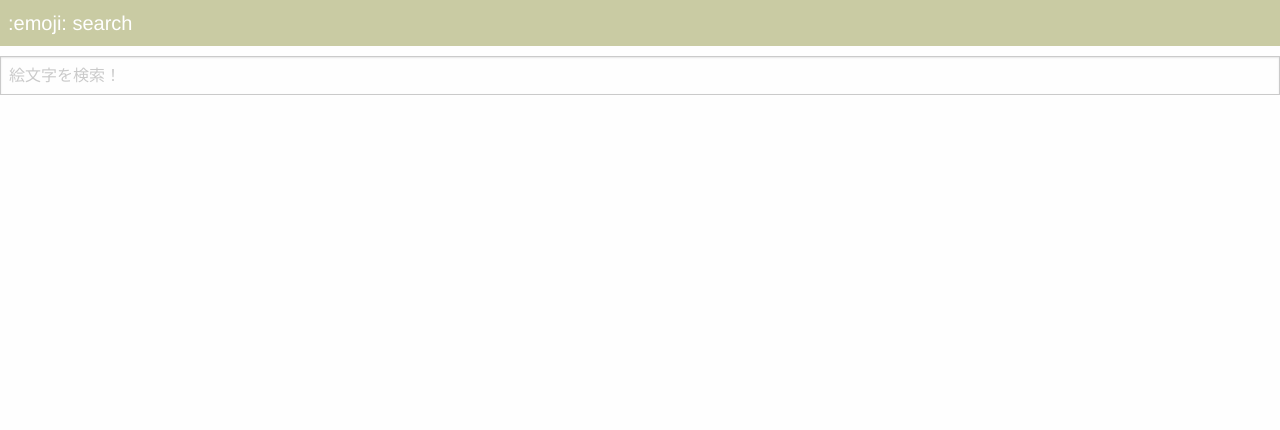
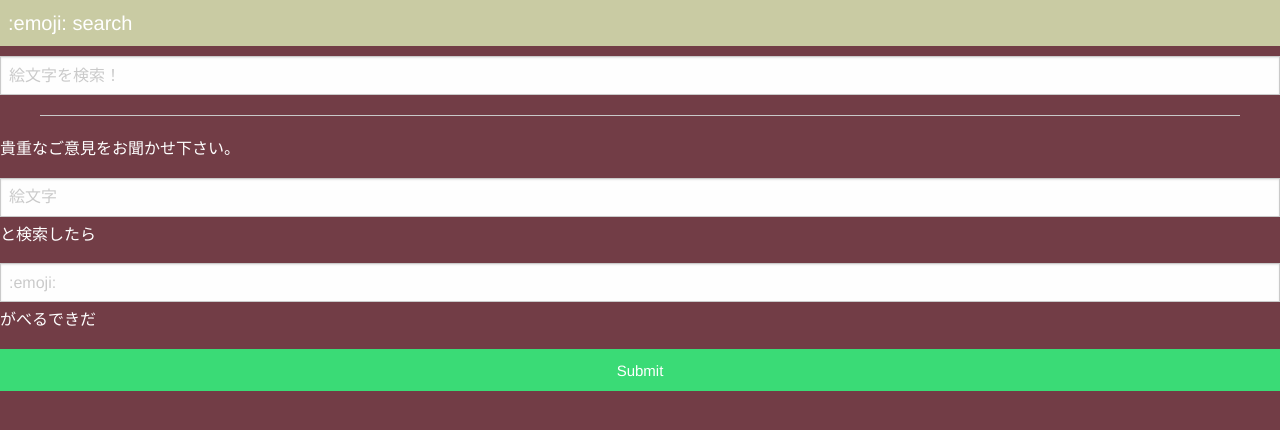
Before and after one commit to erbowl/emoji-search, a Vue app: page index.html in a window 1280 px wide. Built offline with nearby package versions, Linux system fonts and the light colour scheme.

Commit message:
feedback

```diff
--- a/index.html
+++ b/index.html
@@ -15,6 +15,19 @@
 		[v-cloak] {
 			 display: none;
 		 }
+		 body{
+		 	background-color: #723D46;
+		 }
+		 p{
+		 	color: white;
+		 }
+		 table tbody td{
+		 	text-align: center;
+		 	padding: 0px;
+		 }
+		 input[type=text]{
+		 	margin:0;
+		 }
 	</style>
 </head>
 
@@ -29,12 +42,20 @@
 				<tr v-for="result in results" v-cloak>
 					<td v-html="result.html">{{ result.html }}</td>
 					<td :value="result.code">
-						<input v-on:click="copy" type="text" v-model="result.code" data-toggle="tooltip" data-placement="right" title="Tooltip on top">
+						<input v-on:click="copy" type="text" v-model="result.code">
 					</td>
 				</tr>
 			</table>
+			<hr>
+			<p>貴重なご意見をお聞かせ下さい。</p>
+			<form 　class="" action="index.html" method="post">
+				<input type="text" style="margin-bottom:5px" placeholder="絵文字">
+				<p>と検索したら</p>
+				<input type="text" style="margin-bottom:5px" placeholder=":emoji:">
+				<p>がべるできだ</p>
+				<input type="submit"href="#" style="color:white;font-size:15px;" class="button success expanded">
+			</form>
 		</div>
-
 	</div>
 </body>
 
```
